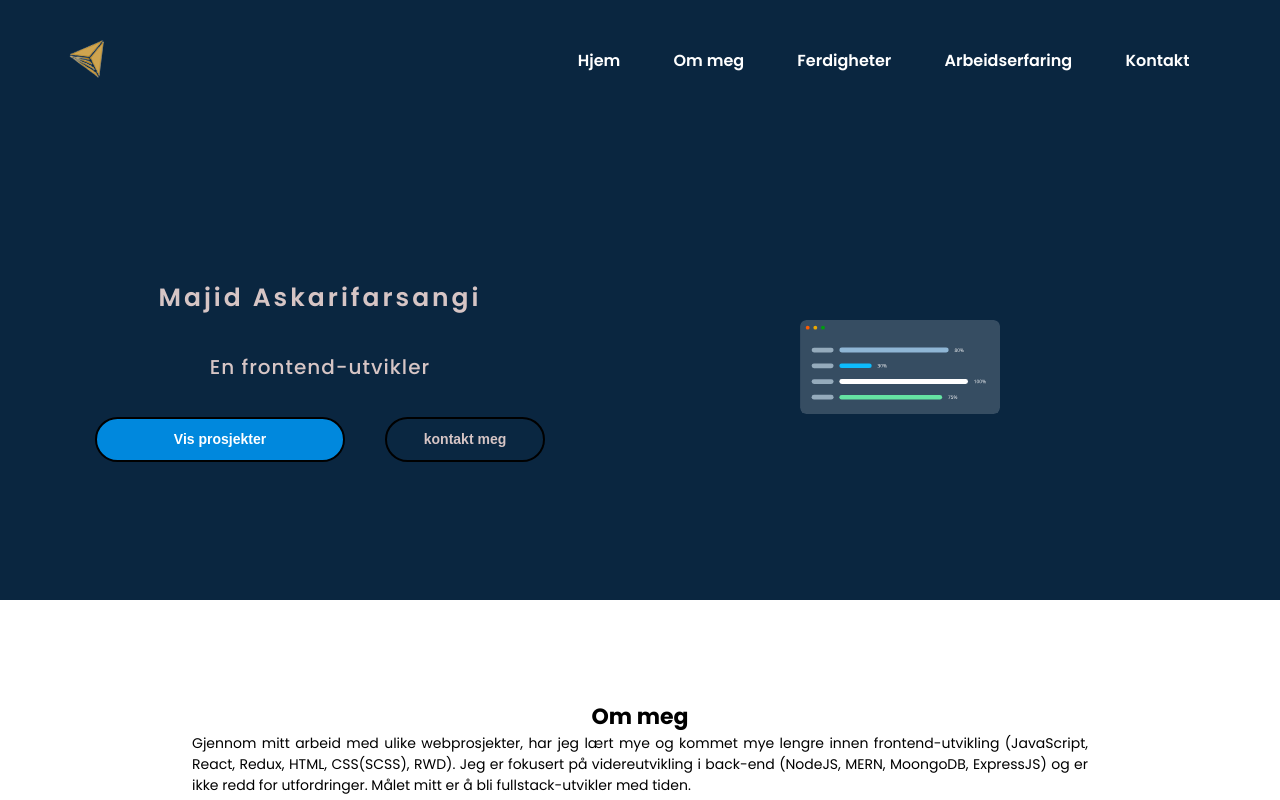
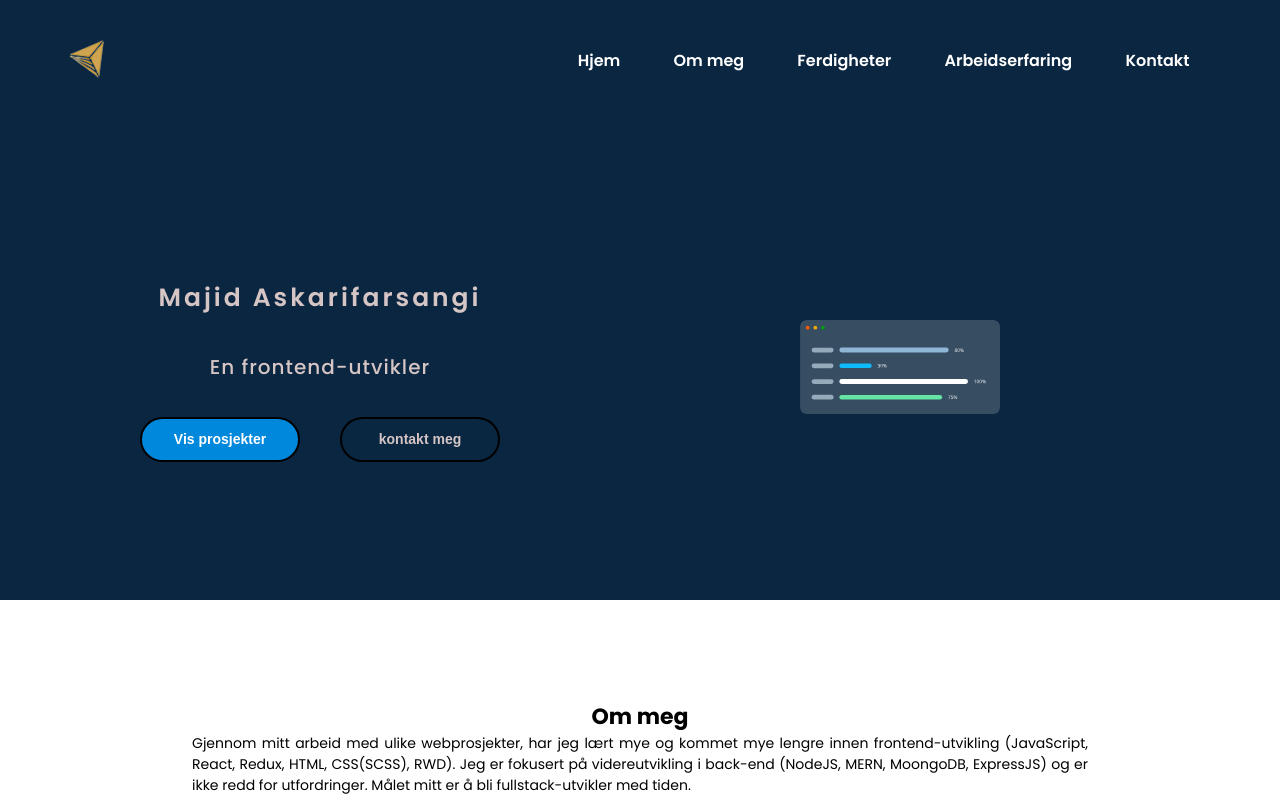
Before and after one commit to maf256/portfolio, a React (Create React App) app: page / in a window 1280 px wide. Shown: the top 800 px of the page. Built offline with nearby package versions, Linux system fonts and the light colour scheme.

Commit message:
change button size

```diff
--- a/src/components/Header/Header.js
+++ b/src/components/Header/Header.js
@@ -9,8 +9,8 @@ export default function Header() {
                 <TitleLeft>Majid Askarifarsangi</TitleLeft>
                 <Pragraph>En frontend-utvikler</Pragraph>
                 <ButtonLeft>
-                    <Button variant="primary" size="l">Vis prosjekter</Button>
-                    <Button variant="secondary" size="m">kontakt meg</Button>
+                    <Button variant="primary" size="medium">Vis prosjekter</Button>
+                    <Button variant="secondary" size="medium">kontakt meg</Button>
                 </ButtonLeft>
             </LeftSide>
             <RightSide>
--- a/src/components/common/Button.js
+++ b/src/components/common/Button.js
@@ -3,6 +3,7 @@ import { Theme } from "./Theme"
 
 // variant => primary/secondary
 // size => small/medium/large
+// Enabled Hovered Disabled Focused Pressed
 
 export default function Button({ variant, size, children }) {
     return (
@@ -13,16 +14,16 @@ export default function Button({ variant, size, children }) {
 }
 
 const ButtonComponent = styled.button`
-    width: ${({size}) => Theme.Size[size].width};
+    width: ${({size}) => Theme.Button.Size[size].width};
     height: 45px;
     border: 2px solid black;
     border-radius: 50px;
     margin: 20px;
     background-color: ${({variant})=> Theme.Button[variant].backgroundColor};
     color: ${({variant}) => Theme.Button[variant].color};
-    color:
     text-align: center;
     font-size: 14px;
     font-weight: 700;
+    /* transition: "0.8s"; */
 
 `
--- a/src/components/common/Theme.js
+++ b/src/components/common/Theme.js
@@ -69,28 +69,31 @@ export const Theme = {
         secondary: {
             backgroundColor: 'rgba(45, 205, 223, 0.25%)',
             color: '#d6c5c5'
-        }
         },
         Size : {
-        s: {
+            small: {
                 width: "110px",
                 height: "45px",
             },
-        m: {
+            medium: {
                 width: "160px",
                 height: "45px",
             },
-        l: {
+            large: {
                 width: "250px",
                 height: "45px",
-        }
             },
+        },
+    },
+
+
     Colos: {
         Pink100: "#d6c5c5",
         Cyan200: "#2DCDDF",
         LightBlue300: "#08d",
         Indigo500: "#0A2640",
         BlueGrey400: "#303245"
+        // color: #3d86cf
     }
 }
 
```
Also changed, not shown: src/components/common/Iteme.js (added, +52 -0 lines). Lines whose indentation alone changed are shown as unchanged.
